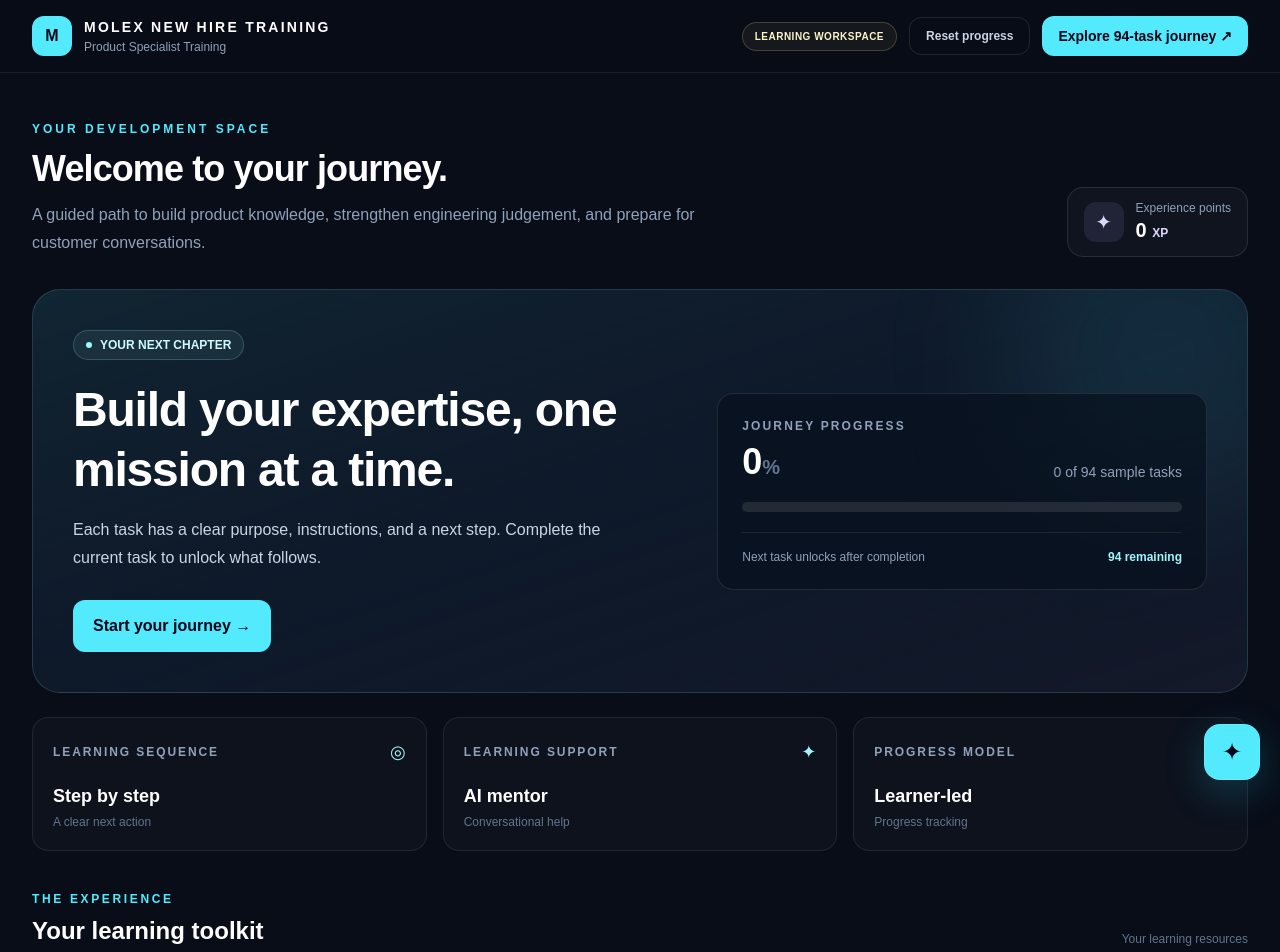
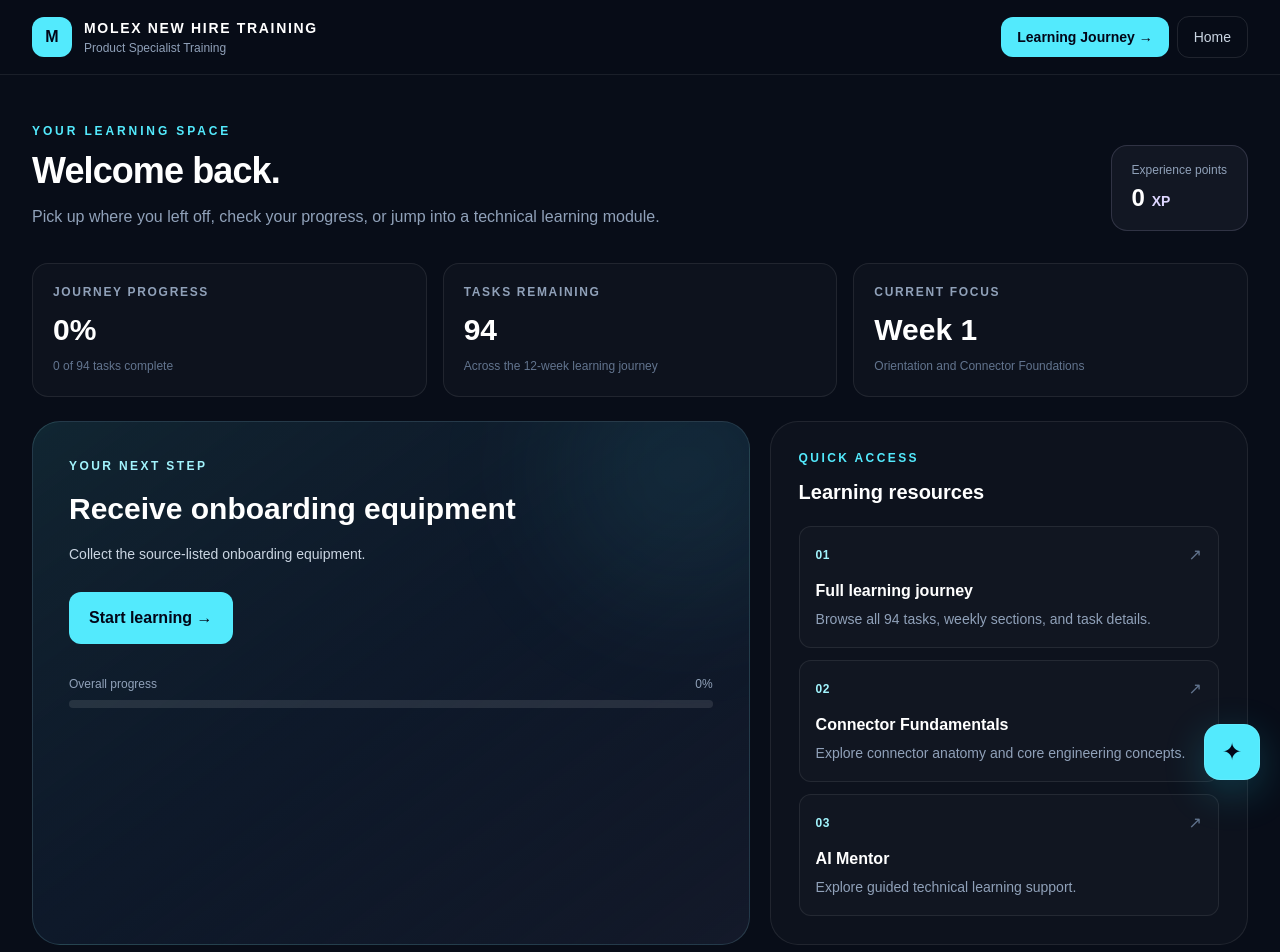
Before and after one commit to vishalawati08/nexus-academy-vishal, a Next.js app: page /dashboard in a window 1280 px wide. Shown: the top 952 px of the page. Built offline with nearby package versions, Linux system fonts and the light colour scheme.

Commit message:
Simplify dashboard into a distinct learner overview

```diff
--- a/src/app/dashboard/page.tsx
+++ b/src/app/dashboard/page.tsx
@@ -1,13 +1,16 @@
 "use client";
+
 import Link from "next/link";
-import { useEffect, useState } from "react";
+import { useEffect, useMemo, useState } from "react";
+import tasksData from "@/data/nexus-tasks.json";
 
+type Task = (typeof tasksData)[number];
+const TASKS = [...tasksData].sort((a, b) => a.sequenceNumber - b.sequenceNumber);
 const STORAGE_KEY = "nexus94CompletedTaskIds";
 const XP_KEY = "nexus94TotalXP";
-const TASK_COUNT = 94;
 
 export default function DashboardPage() {
-  const [completed, setCompleted] = useState(0);
+  const [completedIds, setCompletedIds] = useState<string[]>([]);
   const [xp, setXp] = useState(0);
   const [loaded, setLoaded] = useState(false);
 
@@ -17,7 +20,9 @@
       if (saved) {
         const parsed: unknown = JSON.parse(saved);
         if (Array.isArray(parsed)) {
-          setCompleted(new Set(parsed.filter((id): id is string => typeof id === "string" && /^NS-\d{3}$/.test(id))).size);
+          setCompletedIds([...new Set(parsed.filter((id): id is string =>
+            typeof id === "string" && TASKS.some((task) => task.taskId === id)
+          ))]);
         }
       }
       setXp(Number(localStorage.getItem(XP_KEY)) || 0);
@@ -28,48 +33,107 @@
     }
   }, []);
 
+  const completed = useMemo(() => new Set(completedIds), [completedIds]);
+  const nextTask = TASKS.find((task) => !completed.has(task.taskId));
+  const progress = Math.round((completedIds.length / TASKS.length) * 100);
+  const finished = completedIds.length === TASKS.length;
+
   function resetProgress() {
-    if (!window.confirm("Reset your learning progress? This will clear 94-task journey progress and XP in this browser.")) return;
+    if (!window.confirm("Reset your learning progress and XP in this browser?")) return;
     try {
       localStorage.removeItem(STORAGE_KEY);
       localStorage.removeItem(XP_KEY);
-      setCompleted(0);
+      setCompletedIds([]);
       setXp(0);
-    } catch (error) {
-      console.error("Unable to reset learning progress:", error);
-      window.alert("Progress could not be reset. Please check your browser storage settings and try again.");
+    } catch {
+      window.alert("Progress could not be reset. Please check your browser storage settings.");
     }
   }
 
-  const progress = Math.round((completed / TASK_COUNT) * 100);
-  const finished = completed === TASK_COUNT;
+  return (
+    <main className="min-h-screen bg-[#080d18] text-white">
+      <header className="sticky top-0 z-20 border-b border-white/[0.08] bg-[#080d18]/90 backdrop-blur-xl">
+        <div className="mx-auto flex max-w-7xl items-center justify-between gap-4 px-5 py-4 sm:px-8">
+          <Link href="/" className="flex items-center gap-3">
+            <div className="flex h-10 w-10 items-center justify-center rounded-xl bg-cyan-300 font-black text-slate-950">M</div>
+            <div>
+              <p className="text-sm font-bold tracking-[0.12em]">MOLEX NEW HIRE TRAINING</p>
+              <p className="mt-0.5 text-xs text-slate-400">Product Specialist Training</p>
+            </div>
+          </Link>
+          <nav className="flex items-center gap-2">
+            <Link href="/journey" className="rounded-xl bg-cyan-300 px-4 py-2.5 text-sm font-bold text-slate-950 hover:bg-cyan-200">Learning Journey →</Link>
+            <Link href="/" className="hidden rounded-xl border border-white/10 px-4 py-2.5 text-sm text-slate-300 hover:text-white sm:inline-flex">Home</Link>
+          </nav>
+        </div>
+      </header>
 
-  return <main className="min-h-screen bg-[#080d18] text-white">
-    <header className="sticky top-0 z-20 border-b border-white/[0.08] bg-[#080d18]/90 backdrop-blur-xl"><div className="mx-auto flex max-w-7xl items-center justify-between px-5 py-4 sm:px-8">
-      <Link href="/" className="flex items-center gap-3"><div className="flex h-10 w-10 items-center justify-center rounded-xl bg-cyan-300 font-black text-slate-950">M</div><div><p className="text-sm font-bold tracking-[0.16em]">MOLEX NEW HIRE TRAINING</p><p className="mt-0.5 text-xs text-slate-400">Product Specialist Training</p></div></Link>
-      <div className="flex items-center gap-2 sm:gap-3"><span className="hidden rounded-full border border-amber-200/20 bg-amber-200/[0.06] px-3 py-1.5 text-[10px] font-bold uppercase tracking-wider text-amber-100 sm:inline-flex">Learning workspace</span><button type="button" onClick={resetProgress} className="rounded-xl border border-white/10 px-3 py-2.5 text-xs font-semibold text-slate-300 transition hover:border-rose-200/30 hover:text-rose-200 sm:px-4">Reset progress</button><Link href="/journey" className="rounded-xl bg-cyan-300 px-3 py-2.5 text-xs font-bold text-slate-950 transition hover:bg-cyan-200 sm:px-4 sm:text-sm">Explore 94-task journey ↗</Link></div>
-    </div></header>
-    <div className="mx-auto max-w-7xl px-5 py-8 sm:px-8 sm:py-12">
-      <div className="mb-8 flex flex-col justify-between gap-5 sm:flex-row sm:items-end"><div><p className="text-xs font-bold uppercase tracking-[0.25em] text-cyan-300">YOUR DEVELOPMENT SPACE</p><h1 className="mt-3 text-3xl font-semibold tracking-tight sm:text-4xl">Welcome to your journey.</h1><p className="mt-3 max-w-2xl text-sm leading-7 text-slate-400 sm:text-base">A guided path to build product knowledge, strengthen engineering judgement, and prepare for customer conversations.</p></div><div className="flex items-center gap-3 rounded-2xl border border-white/10 bg-white/[0.03] px-4 py-3"><div className="flex h-10 w-10 items-center justify-center rounded-xl bg-violet-300/10 text-xl text-violet-200">✦</div><div><p className="text-xs text-slate-400">Experience points</p><p className="text-xl font-bold">{loaded ? xp : "—"} <span className="text-xs font-semibold text-violet-200">XP</span></p></div></div></div>
-      <section className="relative overflow-hidden rounded-[1.75rem] border border-cyan-200/15 bg-gradient-to-br from-cyan-300/[0.12] via-[#0e192a] to-indigo-300/[0.08] p-6 sm:p-10"><div className="pointer-events-none absolute -right-20 -top-24 h-80 w-80 rounded-full bg-cyan-300/[0.09] blur-3xl" /><div className="relative grid gap-8 lg:grid-cols-[1fr_0.8fr] lg:items-center">
-        <div><div className="inline-flex items-center gap-2 rounded-full border border-cyan-200/20 bg-cyan-200/[0.07] px-3 py-1.5 text-xs font-semibold text-cyan-100"><span className="h-1.5 w-1.5 rounded-full bg-cyan-200" />YOUR NEXT CHAPTER</div><h2 className="mt-5 max-w-2xl text-3xl font-semibold leading-tight tracking-tight sm:text-5xl">{finished ? "You’ve completed the sample journey." : completed === 0 ? "Build your expertise, one mission at a time." : "Momentum looks good. Keep going."}</h2><p className="mt-4 max-w-xl text-sm leading-7 text-slate-300 sm:text-base">{finished ? "Review your learning journey or reset your progress to start again." : "Each task has a clear purpose, instructions, and a next step. Complete the current task to unlock what follows."}</p><Link href="/journey" className="mt-7 inline-flex items-center gap-3 rounded-xl bg-cyan-300 px-5 py-3.5 font-bold text-slate-950 transition hover:-translate-y-0.5 hover:bg-cyan-200">{finished ? "Review journey" : completed > 0 ? "Resume your journey" : "Start your journey"} →</Link></div>
-        <div className="rounded-2xl border border-white/10 bg-[#08101d]/70 p-5 sm:p-6"><div className="flex items-end justify-between gap-4"><div><p className="text-xs font-semibold uppercase tracking-[0.18em] text-slate-400">Journey progress</p><p className="mt-2 text-4xl font-semibold">{loaded ? progress : "—"}<span className="text-xl text-slate-500">%</span></p></div><p className="text-right text-sm text-slate-400">{loaded ? completed + " of " + TASK_COUNT + " sample tasks" : "Loading progress"}</p></div><div className="mt-5 h-2.5 overflow-hidden rounded-full bg-white/10"><div className="h-full rounded-full bg-gradient-to-r from-cyan-300 to-sky-400 transition-all duration-700" style={{ width: (loaded ? progress : 0) + "%" }} /></div><div className="mt-5 flex items-center justify-between border-t border-white/[0.08] pt-4 text-xs"><span className="text-slate-400">{finished ? "Journey complete" : "Next task unlocks after completion"}</span><span className="font-semibold text-cyan-200">{loaded ? TASK_COUNT - completed + " remaining" : "—"}</span></div></div>
-      </div></section>
-      <section className="mt-6 grid gap-4 sm:grid-cols-3"><Metric icon="◎" label="Learning sequence" value="Step by step" note="A clear next action" /><Metric icon="✦" label="Learning support" value="AI mentor" note="Conversational help" /><Metric icon="↗" label="Progress model" value="Learner-led" note="Progress tracking" /></section>
-      <section className="mt-10"><div className="flex flex-wrap items-end justify-between gap-3"><div><p className="text-xs font-bold uppercase tracking-[0.22em] text-cyan-300">THE EXPERIENCE</p><h2 className="mt-2 text-2xl font-semibold">Your learning toolkit</h2></div><p className="text-xs text-slate-500">Your learning resources</p></div><div className="mt-5 grid gap-4 md:grid-cols-2 xl:grid-cols-3">
-        <Feature href="/journey" n="01" title="Learning journey" text="Follow a structured sequence of tasks, open learning resources, and unlock the next step." status="Available" />
-        <Feature href="/mission/connector-fundamentals" n="02" title="Connector fundamentals" text="Explore connector anatomy, interactive learning steps, and a foundational knowledge check." status="Interactive mission" />
-        <Feature href="/training" n="03" title="AI mentor simulation" text="Try a guided technical conversation and see how a mentor-led learning interaction could work." status="Interactive experience" />
-      </div></section>
-      <section className="mt-8 rounded-2xl border border-white/[0.08] bg-white/[0.025] p-5 sm:p-7"><div className="flex gap-4"><div className="flex h-10 w-10 shrink-0 items-center justify-center rounded-xl bg-amber-200/10 text-amber-100">i</div><div><h3 className="font-semibold">About your learning space</h3><p className="mt-2 max-w-4xl text-sm leading-7 text-slate-400">Learning progress is currently stored in this browser. Shared learner records, approved SharePoint content, enterprise authentication, grounded AI assistance, and reporting can be connected as the platform develops.</p></div></div></section>
-      <footer className="mt-10 flex flex-col gap-2 border-t border-white/[0.08] pt-6 text-xs text-slate-500 sm:flex-row sm:justify-between"><span>Molex New Hire Training · Product Specialist Training</span><Link href="/" className="hover:text-cyan-200">Back to home ↗</Link></footer>
-    </div>
-  </main>;
+      <div className="mx-auto max-w-7xl px-5 py-8 sm:px-8 sm:py-12">
+        <div className="flex flex-col justify-between gap-5 sm:flex-row sm:items-end">
+          <div>
+            <p className="text-xs font-bold uppercase tracking-[0.24em] text-cyan-300">YOUR LEARNING SPACE</p>
+            <h1 className="mt-3 text-3xl font-semibold tracking-tight sm:text-4xl">Welcome back.</h1>
+            <p className="mt-3 max-w-2xl text-sm leading-7 text-slate-400 sm:text-base">Pick up where you left off, check your progress, or jump into a technical learning module.</p>
+          </div>
+          <div className="rounded-2xl border border-violet-200/15 bg-violet-200/[0.05] px-5 py-4">
+            <p className="text-xs text-slate-400">Experience points</p>
+            <p className="mt-1 text-2xl font-bold">{loaded ? xp : "—"} <span className="text-sm font-semibold text-violet-200">XP</span></p>
+          </div>
+        </div>
+
+        <section className="mt-8 grid gap-4 sm:grid-cols-3">
+          <Metric label="Journey progress" value={loaded ? progress + "%" : "—"} note={loaded ? completedIds.length + " of " + TASKS.length + " tasks complete" : "Loading progress"} />
+          <Metric label="Tasks remaining" value={loaded ? String(TASKS.length - completedIds.length) : "—"} note="Across the 12-week learning journey" />
+          <Metric label="Current focus" value={finished ? "Completed" : nextTask ? "Week " + nextTask.weekNumber : "Ready to start"} note={finished ? "You have completed every task" : nextTask?.weekTitle ?? "Open the learning journey to begin"} />
+        </section>
+
+        <section className="mt-6 grid gap-5 lg:grid-cols-[1.2fr_.8fr]">
+          <div className="relative overflow-hidden rounded-[1.75rem] border border-cyan-200/15 bg-gradient-to-br from-cyan-300/[0.12] via-[#0e192a] to-indigo-300/[0.08] p-6 sm:p-9">
+            <div className="pointer-events-none absolute -right-16 -top-20 h-64 w-64 rounded-full bg-cyan-300/[0.08] blur-3xl" />
+            <div className="relative">
+              <p className="text-xs font-bold uppercase tracking-[0.2em] text-cyan-200">{finished ? "JOURNEY COMPLETE" : "YOUR NEXT STEP"}</p>
+              <h2 className="mt-4 max-w-2xl text-2xl font-semibold leading-tight sm:text-3xl">{finished ? "You’ve completed the learning journey." : nextTask ? nextTask.taskTitle : "Start your learning journey."}</h2>
+              <p className="mt-3 max-w-xl text-sm leading-7 text-slate-300">{finished ? "Review your learning journey or revisit a technical mission." : nextTask ? (nextTask.taskDescription || "Continue through the structured learning path, one task at a time.") : "Explore the structured learning path and begin with the first task."}</p>
+              <Link href="/journey" className="mt-6 inline-flex items-center gap-2 rounded-xl bg-cyan-300 px-5 py-3.5 font-bold text-slate-950 transition hover:-translate-y-0.5 hover:bg-cyan-200">{finished ? "Review learning journey" : completedIds.length ? "Continue learning" : "Start learning"} →</Link>
+              <div className="mt-8">
+                <div className="flex items-center justify-between text-xs text-slate-400"><span>Overall progress</span><span>{loaded ? progress : 0}%</span></div>
+                <div className="mt-2 h-2 overflow-hidden rounded-full bg-white/10"><div className="h-full rounded-full bg-gradient-to-r from-cyan-300 to-sky-400 transition-all" style={{ width: (loaded ? progress : 0) + "%" }} /></div>
+              </div>
+            </div>
+          </div>
+
+          <div className="rounded-[1.75rem] border border-white/[0.08] bg-white/[0.025] p-6 sm:p-7">
+            <p className="text-xs font-bold uppercase tracking-[0.2em] text-cyan-300">QUICK ACCESS</p>
+            <h2 className="mt-3 text-xl font-semibold">Learning resources</h2>
+            <div className="mt-5 space-y-3">
+              <QuickLink href="/journey" number="01" title="Full learning journey" text="Browse all 94 tasks, weekly sections, and task details." />
+              <QuickLink href="/mission/connector-fundamentals" number="02" title="Connector Fundamentals" text="Explore connector anatomy and core engineering concepts." />
+              <QuickLink href="/training" number="03" title="AI Mentor" text="Explore guided technical learning support." />
+            </div>
+          </div>
+        </section>
+
+        <div className="mt-8 flex flex-wrap items-center justify-between gap-3 border-t border-white/[0.08] pt-5">
+          <p className="text-xs text-slate-500">Progress is saved in this browser.</p>
+          <button type="button" onClick={resetProgress} className="rounded-lg border border-white/10 px-3 py-2 text-xs font-semibold text-slate-400 transition hover:border-rose-200/30 hover:text-rose-200">Reset progress</button>
+        </div>
+      </div>
+    </main>
+  );
 }
 
-function Metric({ icon, label, value, note }: { icon: string; label: string; value: string; note: string }) {
-  return <div className="rounded-2xl border border-white/[0.08] bg-white/[0.025] p-5"><div className="flex items-center justify-between"><p className="text-xs font-semibold uppercase tracking-[0.16em] text-slate-400">{label}</p><span className="text-lg text-cyan-200">{icon}</span></div><p className="mt-4 text-lg font-semibold">{value}</p><p className="mt-1 text-xs text-slate-500">{note}</p></div>;
+function Metric({ label, value, note }: { label: string; value: string; note: string }) {
+  return <div className="rounded-2xl border border-white/[0.08] bg-white/[0.025] p-5">
+    <p className="text-xs font-semibold uppercase tracking-[0.14em] text-slate-400">{label}</p>
+    <p className="mt-3 text-3xl font-semibold">{value}</p>
+    <p className="mt-2 text-xs leading-5 text-slate-500">{note}</p>
+  </div>;
 }
-function Feature({ href, n, title, text, status }: { href: string; n: string; title: string; text: string; status: string }) {
-  return <Link href={href} className="group rounded-2xl border border-white/[0.08] bg-white/[0.025] p-5 transition hover:-translate-y-1 hover:border-cyan-200/25 hover:bg-white/[0.04]"><div className="flex items-center justify-between"><span className="text-xs font-bold tracking-[0.18em] text-cyan-200">{n}</span><span className="text-slate-500 transition group-hover:translate-x-1 group-hover:text-cyan-200">↗</span></div><h3 className="mt-5 text-lg font-semibold">{title}</h3><p className="mt-2 min-h-[4.5rem] text-sm leading-6 text-slate-400">{text}</p><div className="mt-5 border-t border-white/[0.08] pt-4 text-xs font-semibold text-cyan-200">{status}</div></Link>;
+
+function QuickLink({ href, number, title, text }: { href: string; number: string; title: string; text: string }) {
+  return <Link href={href} className="group block rounded-xl border border-white/[0.08] bg-white/[0.02] p-4 transition hover:border-cyan-200/25 hover:bg-white/[0.04]">
+    <div className="flex items-center justify-between"><span className="text-xs font-bold tracking-wider text-cyan-200">{number}</span><span className="text-slate-500 transition group-hover:translate-x-1 group-hover:text-cyan-200">↗</span></div>
+    <h3 className="mt-3 font-semibold">{title}</h3>
+    <p className="mt-1 text-sm leading-6 text-slate-400">{text}</p>
+  </Link>;
 }
```
